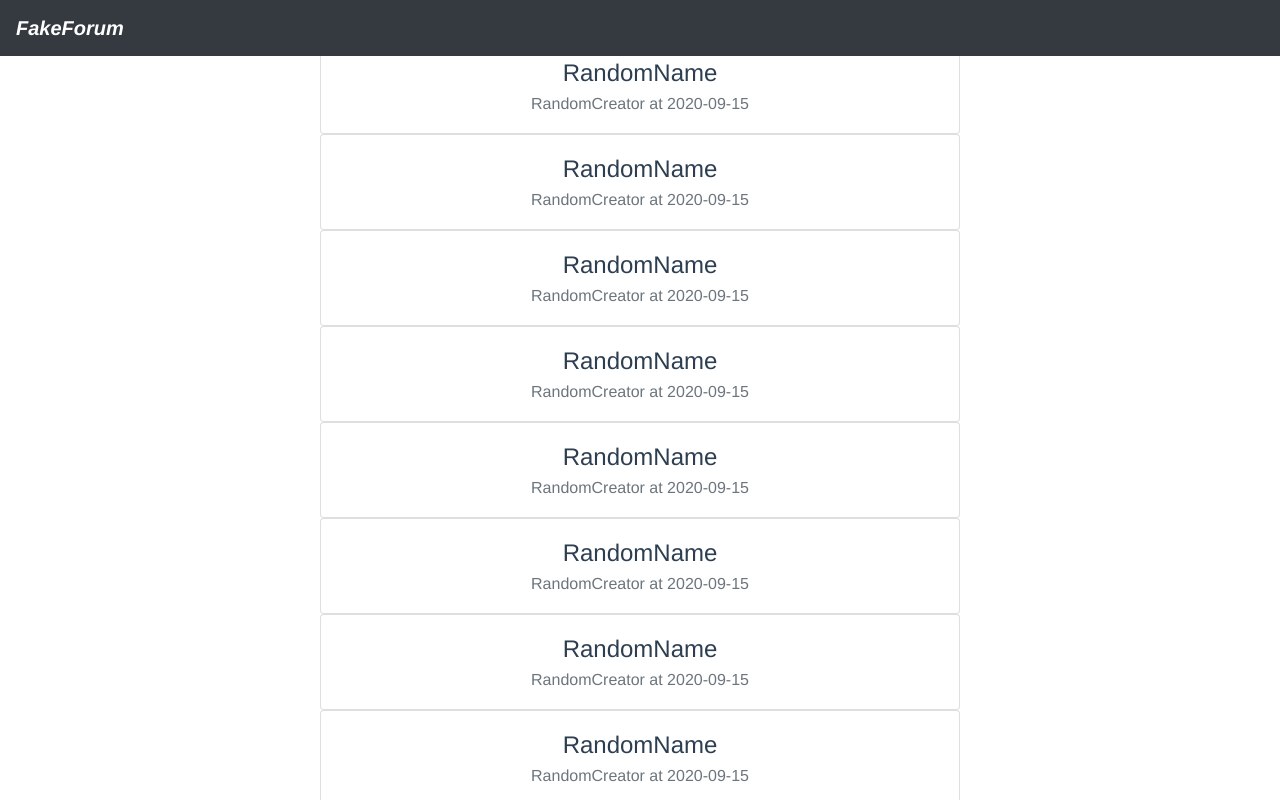
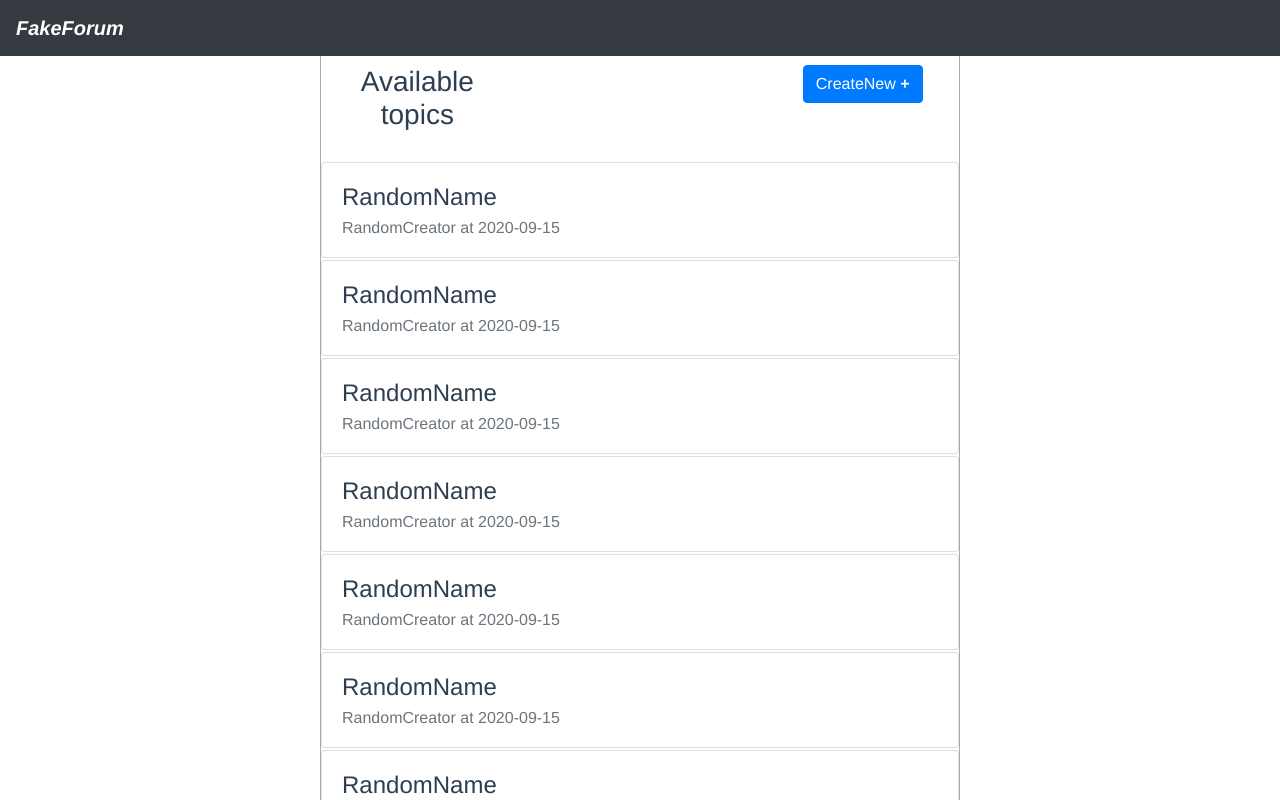
Before and after one commit to rdimitrijevic/fake-forum-frontend, a Vue app: page /home in a window 1280 px wide. Shown: the top 800 px of the page. Built offline with nearby package versions, Linux system fonts and the light colour scheme; what vue-cookie would draw is missing.

Commit message:
Edit topic components and views.

```diff
--- a/src/components/topic/NewTopic.vue
+++ b/src/components/topic/NewTopic.vue
@@ -1,10 +1,41 @@
 <template>
-
+<b-card>
+  <b-form inline>
+    <b-col>
+      <label>
+        New Topic:
+      </label>
+    </b-col>
+    <b-col
+        cols="8"
+    >
+      <b-input
+          id="new-topic-input"
+          size="sm"
+          type="text"
+          placeholder="Enter new topic name..."
+          style="width: 100%"
+      />
+    </b-col>
+    <b-col
+        cols="2"
+    >
+      <b-button
+          class="btn-sm"
+          type="submit"
+          variant="success"
+          style="width: 100%"
+      >
+        Create
+      </b-button>
+    </b-col>
+  </b-form>
+</b-card>
 </template>
 
 <script>
 export default {
-name: "NewTopic"
+  name: "NewTopic"
 }
 </script>
 
--- a/src/components/topic/Topic.vue
+++ b/src/components/topic/Topic.vue
@@ -1,5 +1,8 @@
 <template>
-  <b-card>
+  <b-card
+      align="left"
+      class="card"
+  >
     <b-card-title>{{ topicName }}</b-card-title>
     <b-card-sub-title>{{ topicCreatedBy }} at {{ topicCreatedAt }}</b-card-sub-title>
     <a class="stretched-link" href="#"></a>
@@ -20,5 +23,12 @@ export default {
 </script>
 
 <style scoped>
-
+.card:hover {
+  text-underline-style: dash-long;
+  color: #777;
+}
+.card {
+  margin-top: 2px;
+  margin-bottom: 2px;
+}
 </style>
--- a/src/views/TopicsView.vue
+++ b/src/views/TopicsView.vue
@@ -2,6 +2,25 @@
 <div id="topics-view">
   <navigation/>
   <div id="topics-container">
+    <b-row
+        style="padding-top: 20px; padding-bottom: 20px;"
+    >
+      <b-col>
+        <h3>Available topics</h3>
+      </b-col>
+      <b-col/>
+      <b-col>
+        <b-button
+            v-b-toggle.collapse-topic-create
+            variant="primary"
+        >
+          CreateNew <b>+</b>
+        </b-button>
+      </b-col>
+    </b-row>
+    <b-collapse id="collapse-topic-create" class="mt-2">
+      <new-topic/>
+    </b-collapse>
     <topic/>
     <topic/>
     <topic/>
@@ -34,7 +53,9 @@ export default {
 
 <style scoped>
 #topics-container {
-  margin: 3% auto auto;
+  margin: 3.5% auto auto;
   width: 50%;
+  border-left: darkgrey solid 1px;
+  border-right: darkgrey solid 1px;
 }
 </style>
```
